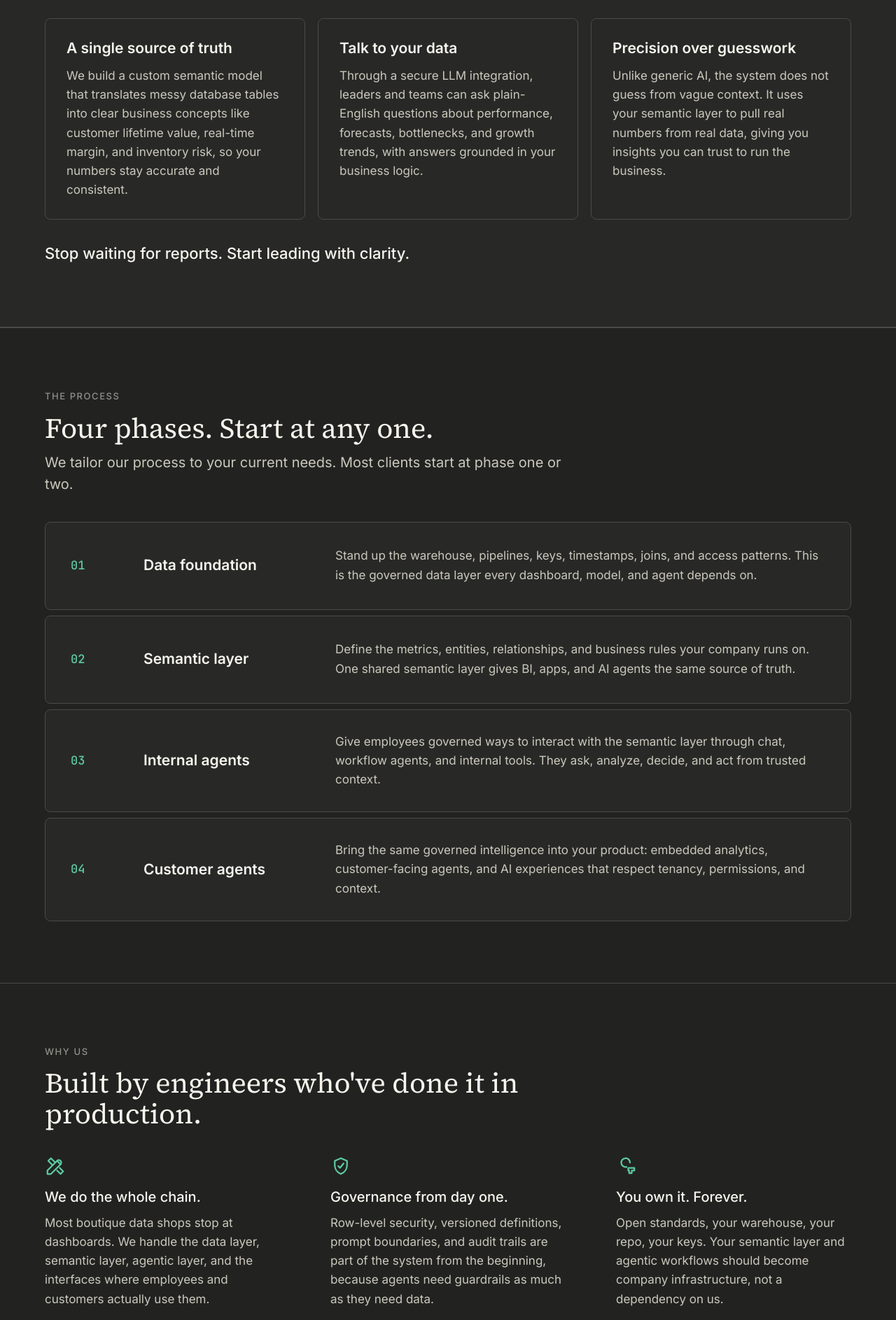
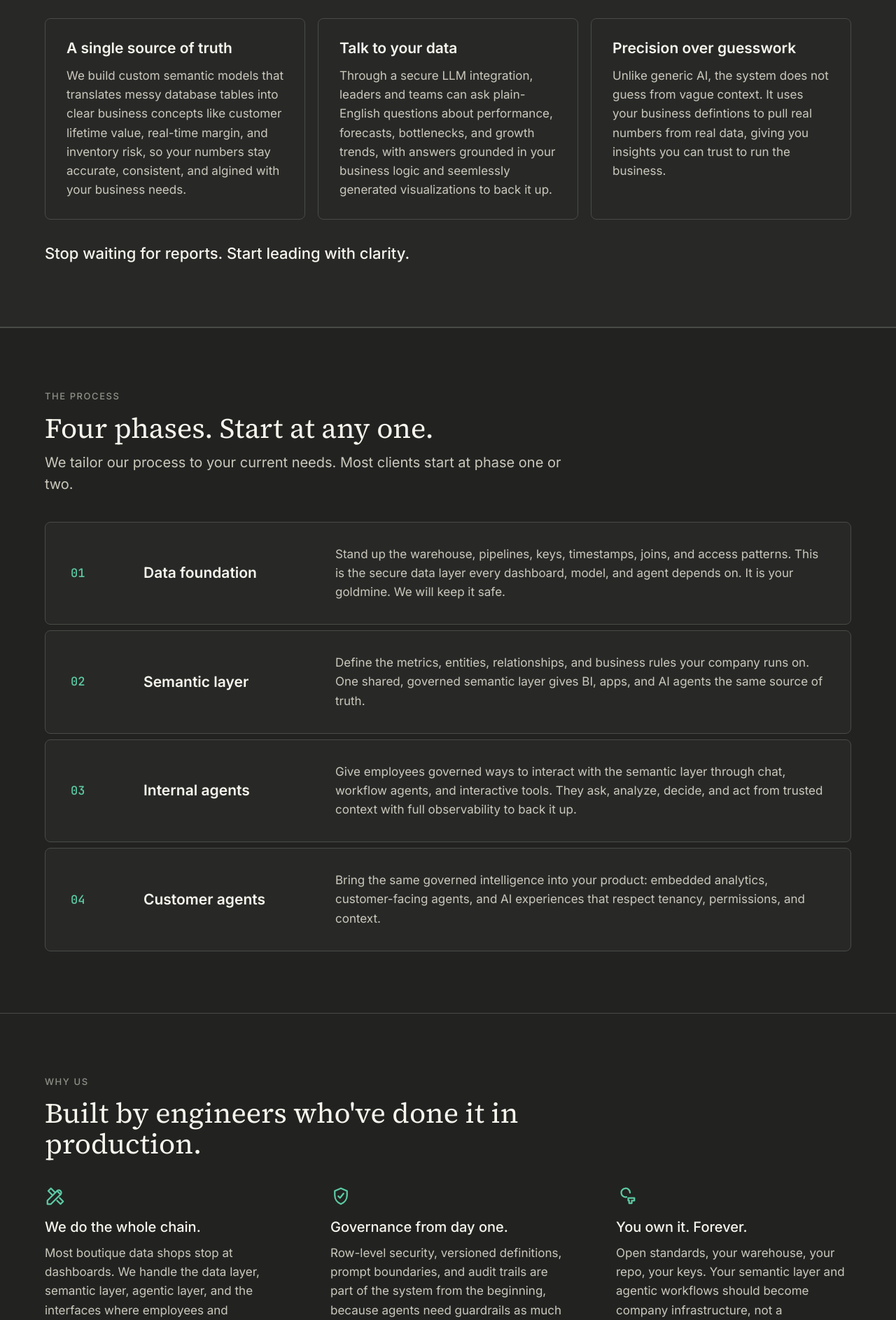
Before and after one commit to stevenjhomem/torchbearers, a React (Vite) app: page / in a window 1280 px wide. Shown: the part 1213-3100 px from the top of the page at 70% size. Built offline with nearby package versions, Linux system fonts and the light colour scheme.

Commit message:
Refine descriptions in App component
Updated descriptions for approach points and team bios to enhance clarity and detail.

```diff
--- a/src/App.jsx
+++ b/src/App.jsx
@@ -94,17 +94,17 @@ const approachPoints = [
   {
     title: 'A single source of truth',
     description:
-      'We build a custom semantic model that translates messy database tables into clear business concepts like customer lifetime value, real-time margin, and inventory risk, so your numbers stay accurate and consistent.',
+      'We build custom semantic models that translates messy database tables into clear business concepts like customer lifetime value, real-time margin, and inventory risk, so your numbers stay accurate, consistent, and algined with your business needs.',
   },
   {
     title: 'Talk to your data',
     description:
-      'Through a secure LLM integration, leaders and teams can ask plain-English questions about performance, forecasts, bottlenecks, and growth trends, with answers grounded in your business logic.',
+      'Through a secure LLM integration, leaders and teams can ask plain-English questions about performance, forecasts, bottlenecks, and growth trends, with answers grounded in your business logic and seemlessly generated visualizations to back it up.',
   },
   {
     title: 'Precision over guesswork',
     description:
-      'Unlike generic AI, the system does not guess from vague context. It uses your semantic layer to pull real numbers from real data, giving you insights you can trust to run the business.',
+      'Unlike generic AI, the system does not guess from vague context. It uses your business defintions to pull real numbers from real data, giving you insights you can trust to run the business.',
   },
 ];
 
@@ -148,19 +148,19 @@ const phases = [
     number: '01',
     title: 'Data foundation',
     description:
-      'Stand up the warehouse, pipelines, keys, timestamps, joins, and access patterns. This is the governed data layer every dashboard, model, and agent depends on.',
+      'Stand up the warehouse, pipelines, keys, timestamps, joins, and access patterns. This is the secure data layer every dashboard, model, and agent depends on. It is your goldmine. We will keep it safe.',
   },
   {
     number: '02',
     title: 'Semantic layer',
     description:
-      'Define the metrics, entities, relationships, and business rules your company runs on. One shared semantic layer gives BI, apps, and AI agents the same source of truth.',
+      'Define the metrics, entities, relationships, and business rules your company runs on. One shared, governed semantic layer gives BI, apps, and AI agents the same source of truth.',
   },
   {
     number: '03',
     title: 'Internal agents',
     description:
-      'Give employees governed ways to interact with the semantic layer through chat, workflow agents, and internal tools. They ask, analyze, decide, and act from trusted context.',
+      'Give employees governed ways to interact with the semantic layer through chat, workflow agents, and interactive tools. They ask, analyze, decide, and act from trusted context with full observability to back it up.',
   },
   {
     number: '04',
@@ -242,7 +242,7 @@ const pillars = [
     icon: <KeyIcon />,
     title: 'You own it. Forever.',
     description:
-      'Open standards, your warehouse, your repo, your keys. Your semantic layer and agentic workflows should become company infrastructure, not a dependency on us.',
+      'Open standards, your warehouse, your repo, your keys. Your semantic layer and agentic workflows should become company infrastructure, not a dependency on us. If you want support, we are happy toprivde it, but you own the build and the data.',
   },
 ];
 
@@ -272,7 +272,7 @@ const team = [
     initials: 'JI',
     name: 'Jesse Ivers, PhD',
     role: 'AI/ML, Semantic Layers, Software Architecture',
-    bio: 'PhD in biomedical engineering from the University of Arkansas, where he used machine learning to better understand cancer - building ML systems that interpreted optical microscopy data to characterize treatment response and cellular metabolism. Currently a data scientist at Walmart Global Tech building ML at retail scale.',
+    bio: 'PhD in biomedical engineering from the University of Arkansas, where he used machine learning to better understand cancer - training patented ML/DL systems that interpreted optical microscopy data to characterize treatment response and cellular metabolism. Drove MLOps forward while delivering fully productionized ML models at the largest retailer in the world. Now leading the charge at a rapid-growth company as they build out their first AI platforms and products..  ',
   },
   {
     initials: 'JK',
@@ -301,7 +301,7 @@ function Team() {
           production data systems - in retail, workforce analytics, logistics, and cancer research. We started
           Torchbearers because we kept watching companies underuse what they had already been given: the data,
           context, and hard-won knowledge inside their own business. Our work is to carry that forward - to help
-          teams turn what is already theirs into something clear, governed, and useful.
+          teams turn what is already theirs into something insightful, robust, and actionable.
         </p>
 
         <div className="team-list">
```
